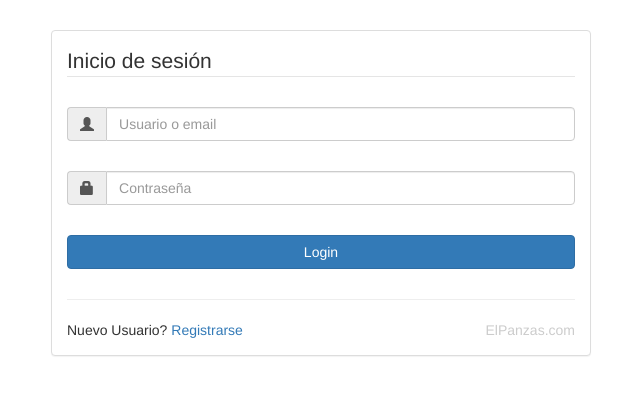
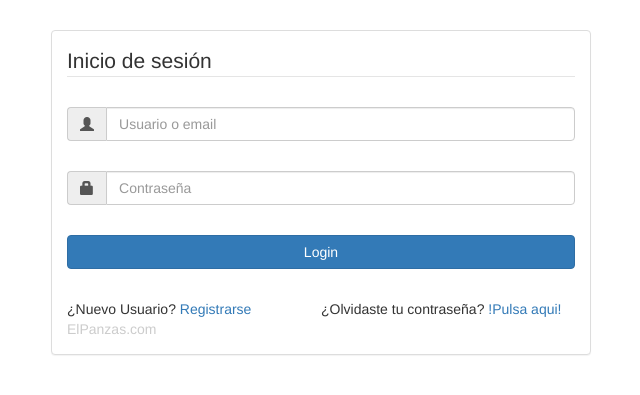
Before and after one commit to Pilaba/El-panzas, a PHP site: page /Login.php in a window 1280 px wide. Shown: the top 395 px of the page, without its empty margins (319-959 px from the left). Run offline with PHP 8.4, Linux system fonts and the light colour scheme.

Commit message:
se añadio la posibilidad de recuperar la cuenta

```diff
--- a/Carwash/InsertarUsuario.php
+++ b/Carwash/InsertarUsuario.php
@@ -8,10 +8,11 @@ $pass =$_POST['pass'];
 $result=$Mysqli->query("INSERT INTO usuario
                                VALUES (NULL,2,'$user','$email','$pass',NULL)");
 
+$Mysqli->close();
 if($result==TRUE){
-  echo ("Registro correcto");
+    echo ("Registro Correcto");
 }else{
- echo ("Registro fallido");
+    echo ("Registro fallido");
 }
 
 ?>
--- a/Carwash/Login.php
+++ b/Carwash/Login.php
@@ -33,9 +33,12 @@
                     </div>
 
                     <div class="form-group">
-                        <hr/>
-                        <div class="col-sm-6" style="padding: 0;">Nuevo Usuario? <a href="Registro.php">Registrarse</a></div>
-                        <div class="col-sm-6 text-right brand" style="padding: 0;">ElPanzas.com</div>
+                        <div class="col-sm-6" style="padding: 0;">¿Nuevo Usuario? <a href="Registro.php">Registrarse</a></div>
+                        <div class="col-sm-6" style="padding: 0;">¿Olvidaste tu contraseña? <a href="#">!Pulsa aqui!</a> </div>
+                    </div>
+
+                    <div class="form-group">
+                        <div class="col-sm-6  brand" style="padding: 0;">ElPanzas.com</div>
                     </div>
                 </form>
             </div>
--- a/Carwash/Registro.php
+++ b/Carwash/Registro.php
@@ -24,7 +24,7 @@
 
                     <div class="input-group">
                         <span class="input-group-addon"><i class="glyphicon glyphicon-envelope"></i></span>
-                        <input type="email" name="email" placeholder="email" required class="form-control" />
+                        <input type="email" name="email" placeholder="email" required class="form-control"/>
                     </div>
 
                     <div class="input-group">
--- a/Carwash/ValidacionUsuario.php
+++ b/Carwash/ValidacionUsuario.php
@@ -27,5 +27,4 @@ if($rows=$result->num_rows){
 }
 
     /*Se cierran las conecciones abiertas */
-$result->close();
 $Mysqli->close();
```
